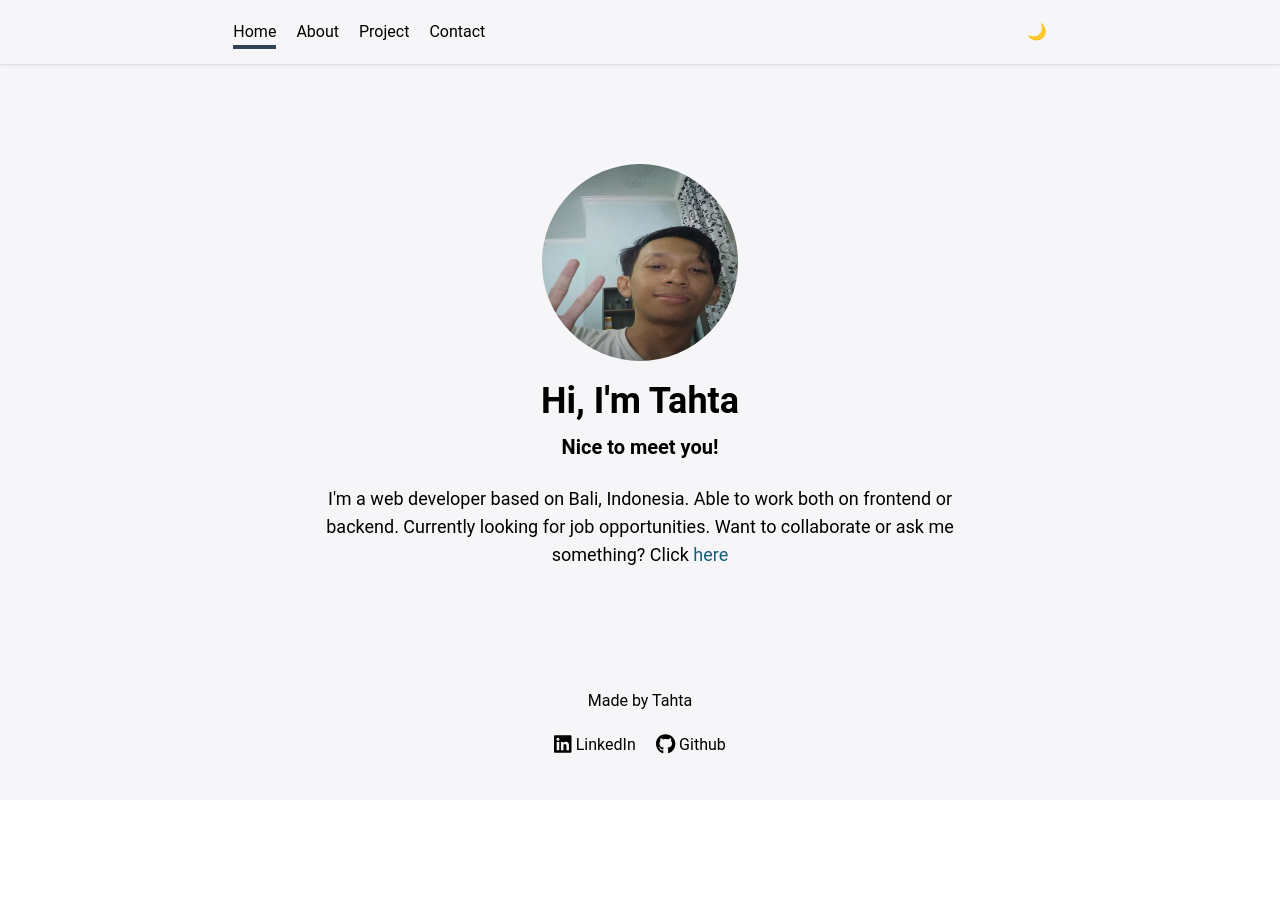
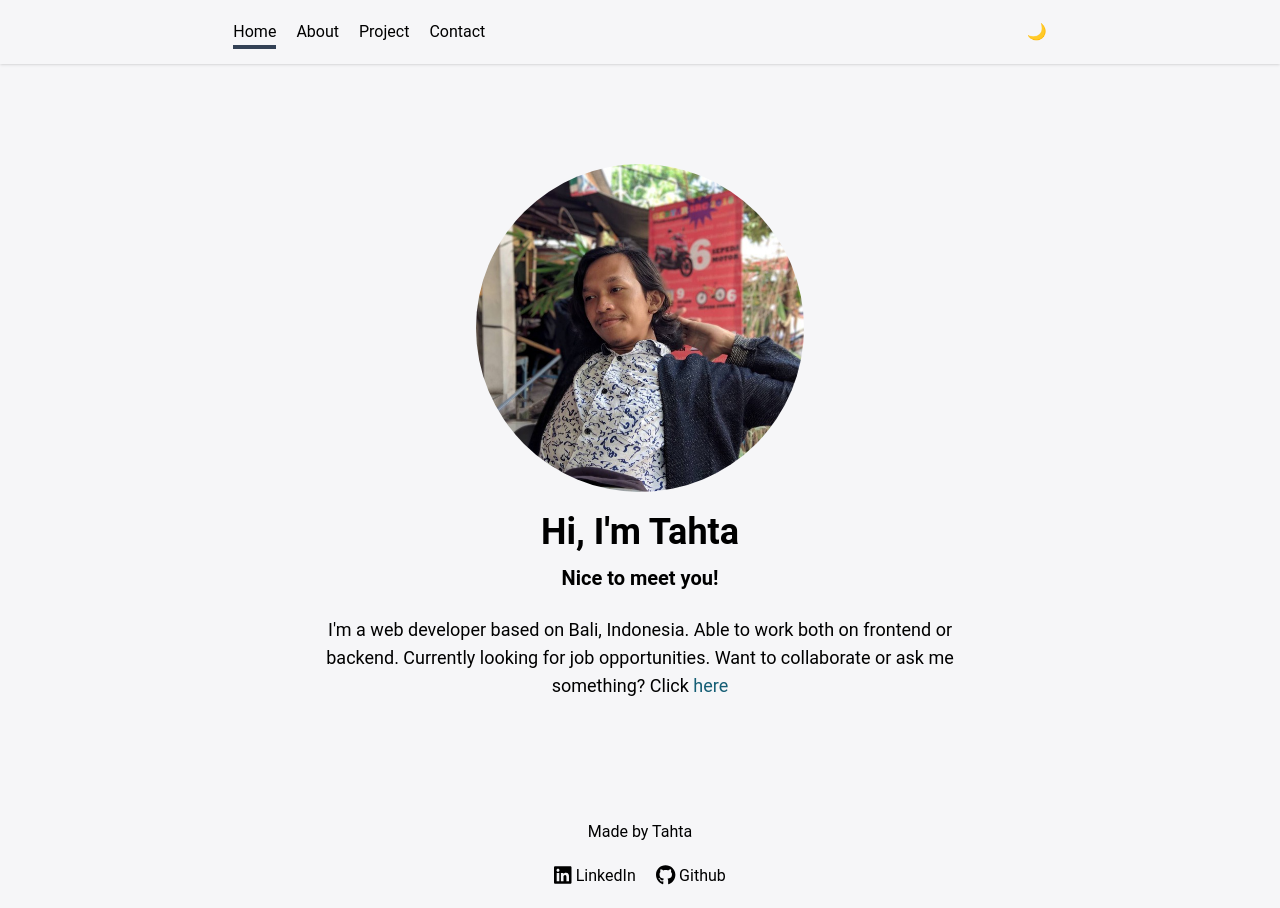
Before and after one commit to tahtaadi-np74/portfolio, a React (Vite) app: page / in a window 1280 px wide. Before the commit the page ends 800 px from the top, so only its background shows below. Built offline with nearby package versions, Linux system fonts and the light colour scheme.

Commit message:
chore: update style on avatar and change avatar image

```diff
--- a/src/pages/Home.jsx
+++ b/src/pages/Home.jsx
@@ -5,7 +5,7 @@ function Home() {
     return (
         <section>
             <div className="my-10 py-10">
-                <img src={image} className="mx-auto mt-5 rounded-full md:w-1/5 w-2/5" alt="hero" />
+                <img src={image} className="mx-auto mt-5 rounded-full md:w-1/3 w-2/3" alt="hero" />
                 <div className="mx-auto p-5 text-center w-3/4">
                     <h1 className="font-bold text-4xl mb-3">Hi, I'm Tahta</h1>
                     <p className="font-semibold text-xl mb-6">Nice to meet you!</p>
```
Also changed, not shown: src/assets/images/avatar-2.jpg (deleted), src/assets/images/avatar.jpg.
